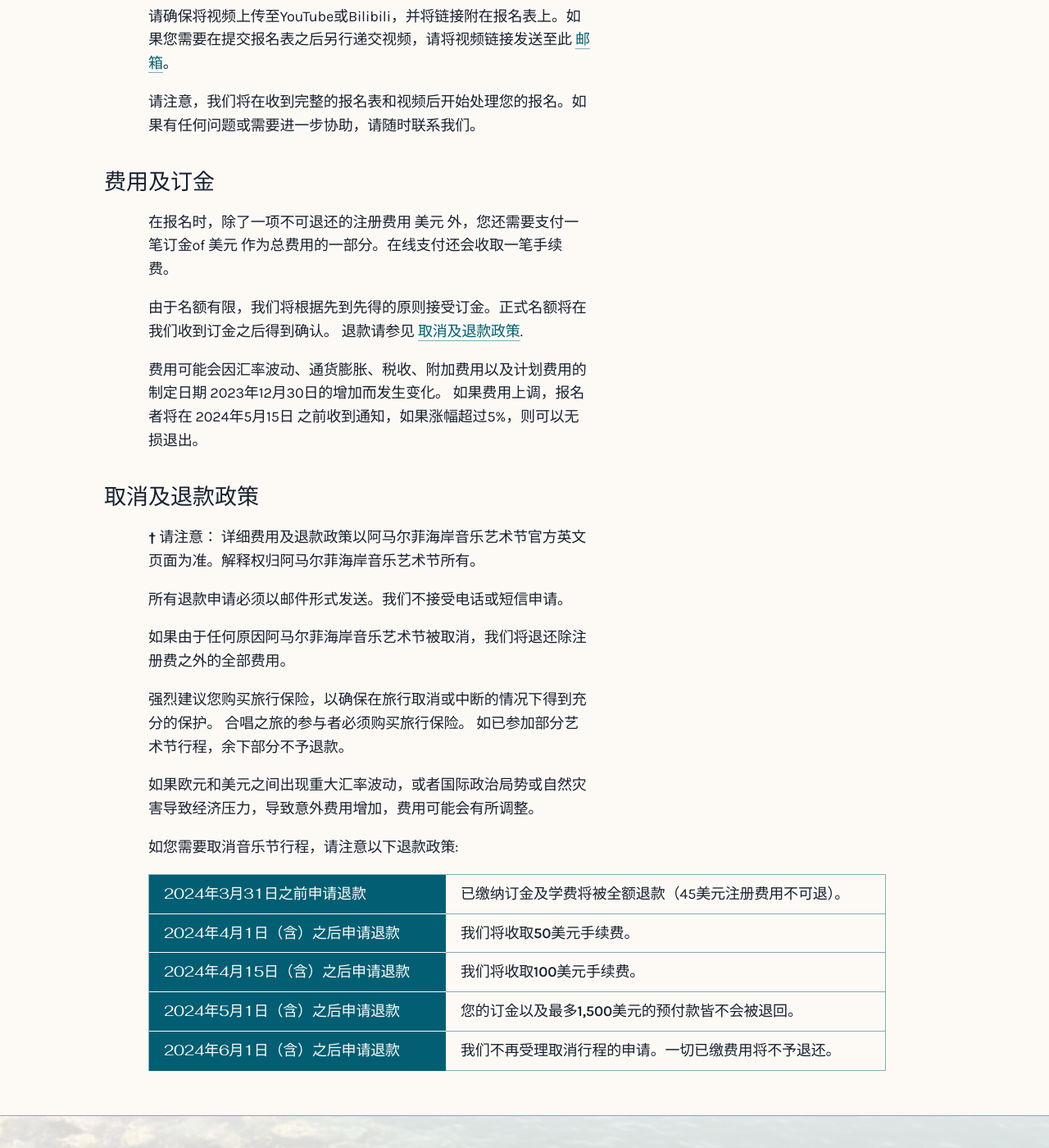
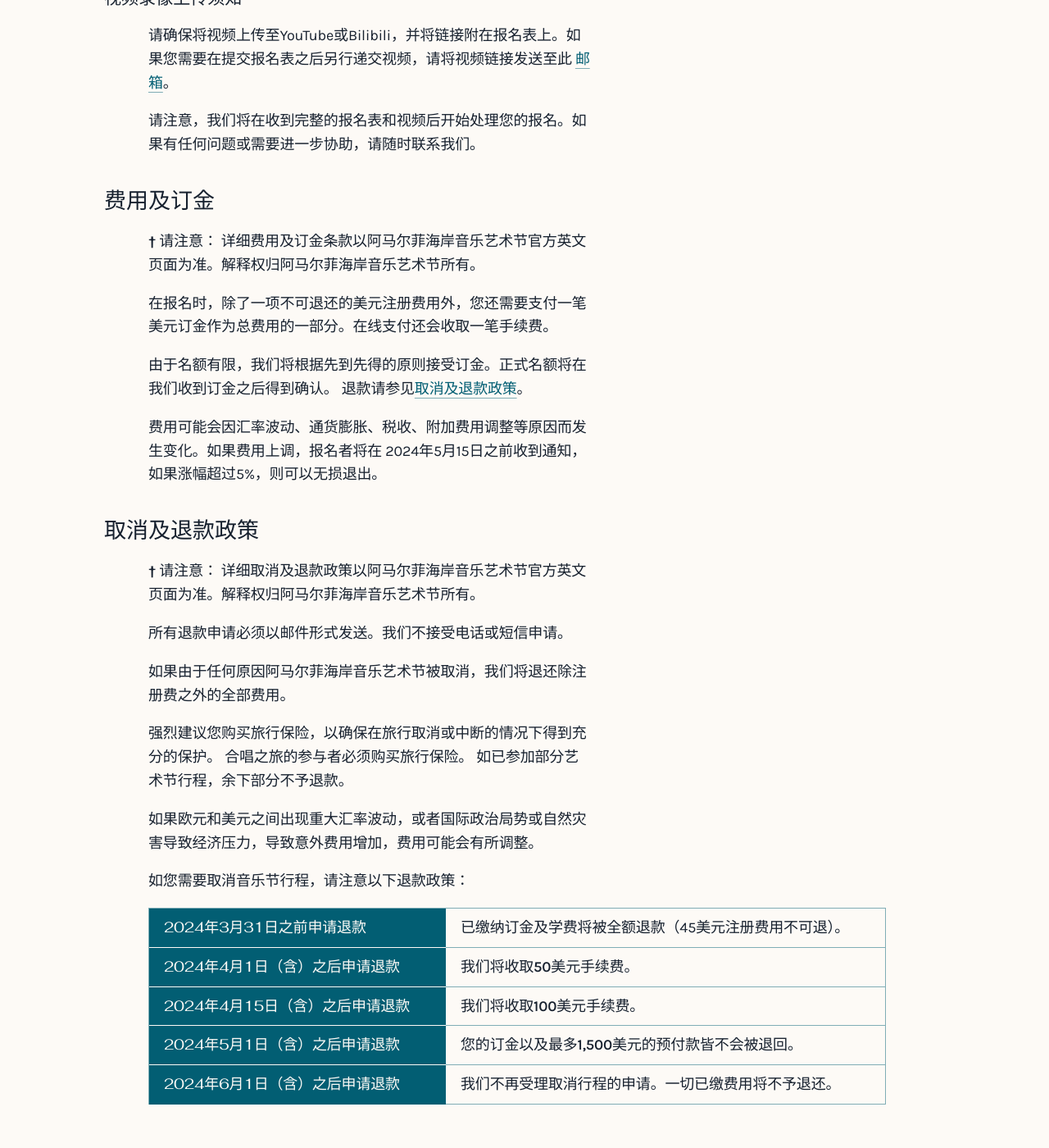
Before and after one commit to Amalfi-Festival/amalfi-festival-org, a Jekyll site: the page built from _apply/piano-zh.md, in a window 1280 px wide and 1400 px high, scrolled down 3221 px. Shown: the whole window at 82% size. Built offline with Jekyll 4.4.1, drawn with Linux system fonts in a browser that asks for light colours.

Commit message:
More translations. Finished majority of translating.

```diff
--- a/_includes/application-instructions-zh.md
+++ b/_includes/application-instructions-zh.md
@@ -40,10 +40,11 @@
 
         <div class="address">Center for Musical Studies<br/>
         724 Chesapeake Ave.<br/>
-        Silver Spring, MD 20910</div>
+        Silver Spring, MD 20910<br/>
+        U.S.A.</div>
 
 1. 我们将持续接受报名，直至名额填满为止。
 
-1. 全部款项应在收到账单后、出行前60天内通过<a href="{{ site.baseurl }}{% link payment.html %}?balance=1">PayPal</a> 或以上邮寄地址支付。
+1. 全部款项应在收到账单后、出行前60天内通过 <a href="{{ site.baseurl }}{% link payment.html %}?balance=1">PayPal</a> 或以上邮寄地址支付。
 
 **†** **请注意：** *为覆盖在线支付的手续费，我们将向您的总余额添加4%的手续费费（对于国际交易，即美国以外的交易，费用为4.8%）。*
--- a/_includes/cancellation-policy-zh.md
+++ b/_includes/cancellation-policy-zh.md
@@ -1,6 +1,6 @@
 ## 取消及退款政策
 
-**†** **请注意：** *详细费用及退款政策以阿马尔菲海岸音乐艺术节官方英文页面为准。解释权归阿马尔菲海岸音乐艺术节所有。*
+**†** **请注意：** *详细取消及退款政策以阿马尔菲海岸音乐艺术节官方英文页面为准。解释权归阿马尔菲海岸音乐艺术节所有。*
 
 所有退款申请必须以邮件形式发送。我们不接受电话或短信申请。
 
@@ -11,5 +11,5 @@
 如果欧元和美元之间出现重大汇率波动，或者国际政治局势或自然灾害导致经济压力，导致意外费用增加，费用可能会有所调整。
 
 {% unless include.hide-table-intro-paragraph %}
-如您需要取消音乐节行程，请注意以下退款政策:
+如您需要取消音乐节行程，请注意以下退款政策：
 {% endunless %}
--- a/_includes/fees-deposits-zh.md
+++ b/_includes/fees-deposits-zh.md
@@ -1,12 +1,11 @@
 ## 费用及订金
 
-在报名时，除了一项不可退还的注册费用 **{% include utilities/format-cost.html cost=application-registration-fee %}**
-外，您还需要支付一笔订金{% unless is-guests-page -%}of
-**{% include utilities/format-cost.html cost=application-deposit %}** {% endunless %}作为总费用的一部分。在线支付还会收取一笔手续费。
+**†** **请注意：** *详细费用及订金条款以阿马尔菲海岸音乐艺术节官方英文页面为准。解释权归阿马尔菲海岸音乐艺术节所有。*
+
+在报名时，除了一项不可退还的**{% include utilities/format-cost.html cost=application-registration-fee %}**注册费用外，您还需要支付一笔{% unless is-guests-page -%}
+**{% include utilities/format-cost.html cost=application-deposit %}**{% endunless %}订金作为总费用的一部分。在线支付还会收取一笔手续费。
 
 由于名额有限，我们将根据先到先得的原则接受订金。正式名额将在我们收到订金之后得到确认。
-退款请参见 [取消及退款政策](#cancellation-policy--refunds).
+退款请参见[取消及退款政策](#cancellation-policy--refunds)。
 
-费用可能会因汇率波动、通货膨胀、税收、附加费用以及计划费用的制定日期 {% include utilities/date.html date=site.data.festival.fees-and-deposits.prices-established-on %}的增加而发生变化。
-如果费用上调，报名者将在 {% include utilities/date.html date=site.data.festival.fees-and-deposits.notification-date-if-prices-increase %}
-之前收到通知，如果涨幅超过5%，则可以无损退出。
+费用可能会因汇率波动、通货膨胀、税收、附加费用调整等原因而发生变化。如果费用上调，报名者将在 {% include utilities/date.html date=site.data.festival.fees-and-deposits.notification-date-if-prices-increase %}之前收到通知，如果涨幅超过5%，则可以无损退出。
```
Also changed, not shown: _programs/piano-teaching-zh.md (+3 -3 lines).
